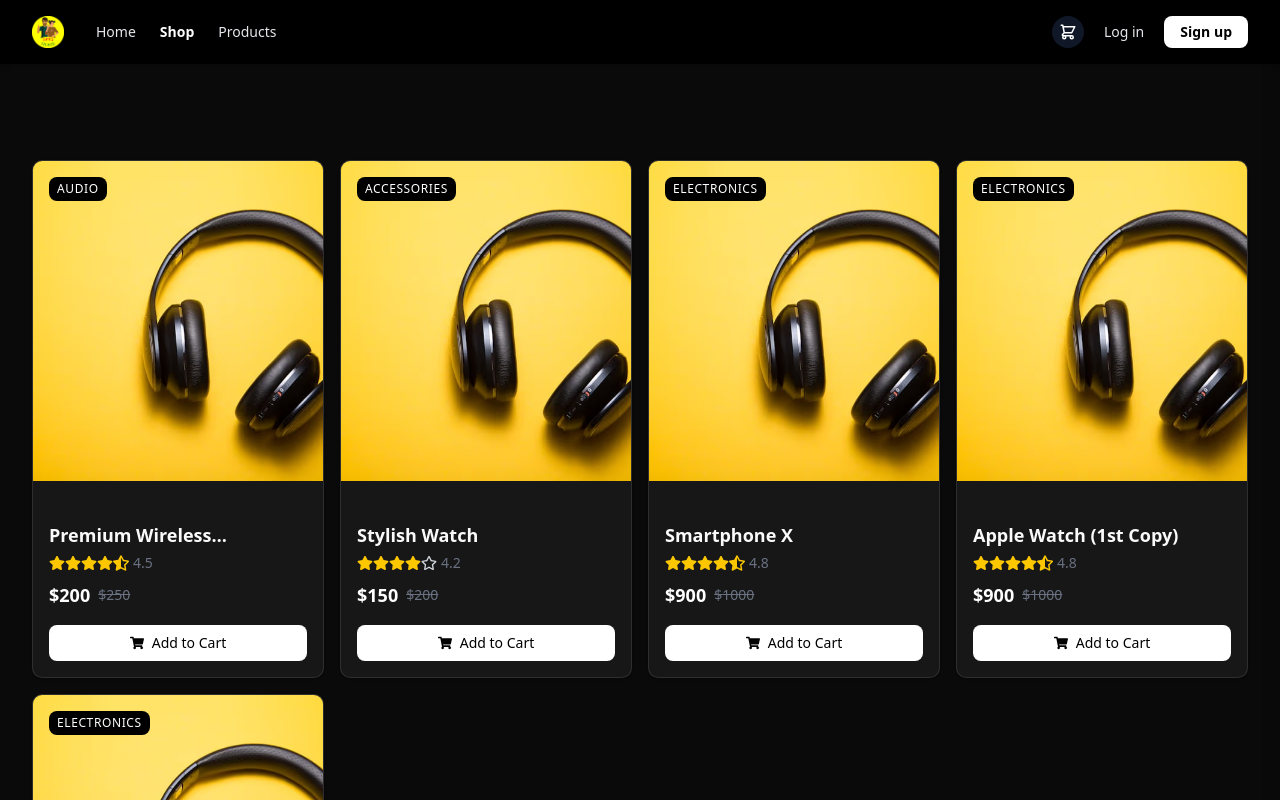
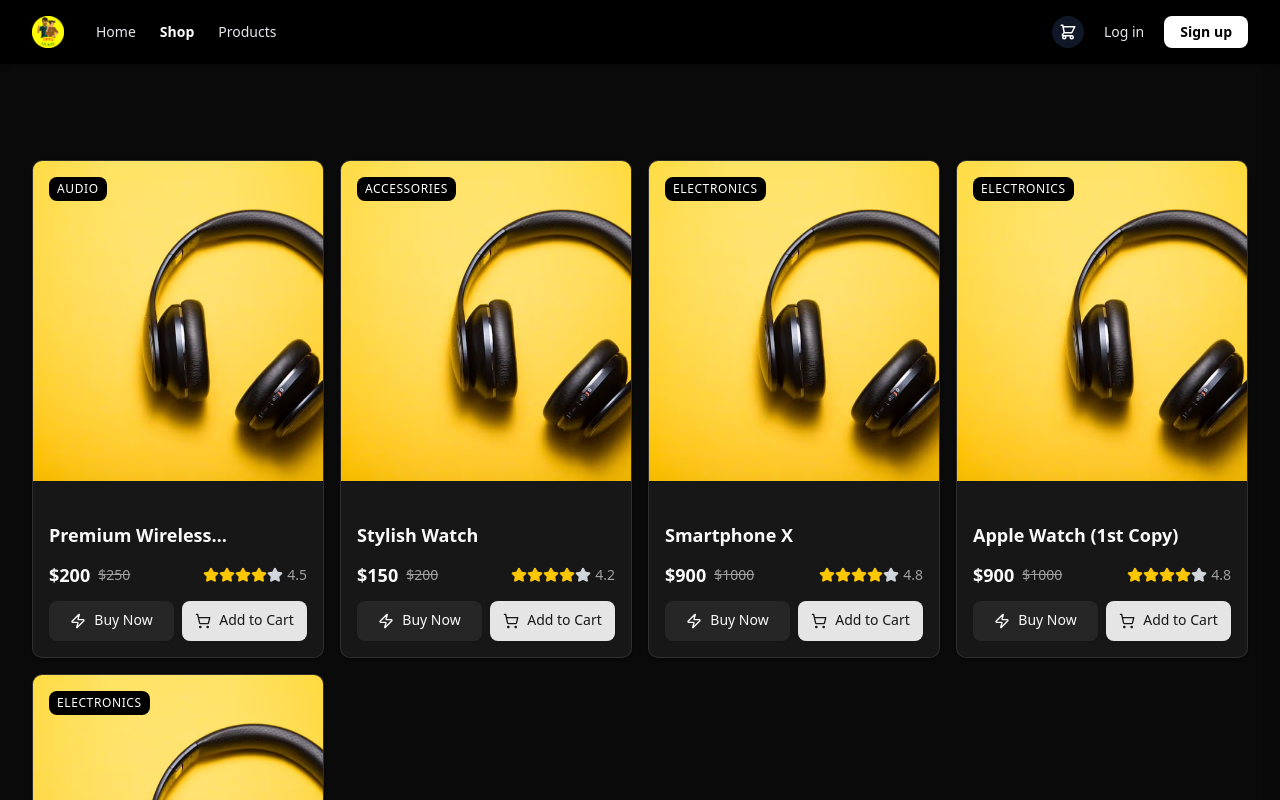
Before and after one commit to MIANSIT/shei-hoise, a Next.js app: page /shop in a window 1280 px wide. Shown: the top 800 px of the page. Built offline with nearby package versions, Linux system fonts and the light colour scheme.

Commit message:
:arrow_up: Update: Add to Cart Button animated and Buy Now button added

```diff
--- a/src/app/components/shop/ProductCard.tsx
+++ b/src/app/components/shop/ProductCard.tsx
@@ -1,13 +1,11 @@
 import Image from "next/image";
 import Link from "next/link";
 import { Card } from "@/components/ui/card";
-import {
-  FaShoppingCart,
-  FaStar,
-  FaRegStar,
-  FaStarHalfAlt,
-} from "react-icons/fa";
-import { SheiLoader } from "../ui/SheiLoader";
+import { Button } from "@/components/ui/button";
+import { Star, ShoppingCart, Zap } from "lucide-react";
+import { motion, AnimatePresence } from "framer-motion";
+import { useState } from "react";
+
 interface ProductCardProps {
   title: string;
   category: string;
@@ -18,7 +16,7 @@ interface ProductCardProps {
   productLink: string;
   discount?: number;
   isLoading?: boolean;
-  onAddToCart: () => void;
+  onAddToCart: () => Promise<void>;
 }
 
 const ProductCard: React.FC<ProductCardProps> = ({
@@ -29,87 +27,153 @@ const ProductCard: React.FC<ProductCardProps> = ({
   rating,
   imageUrl,
   productLink,
-  discount,
   isLoading,
   onAddToCart,
 }) => {
-  // const discountPercentage =
-  //   discount ||
-  //   Math.round(
-  //     (1 - parseFloat(currentPrice) / parseFloat(originalPrice)) * 100
-  //   );
+  const [isAnimating, setIsAnimating] = useState(false);
+  const [animationStage, setAnimationStage] = useState<
+    "initial" | "cartMoving" | "textVisible" | "cartReturning"
+  >("initial");
 
   const renderStars = () => {
     const stars = [];
     const fullStars = Math.floor(rating);
-    const hasHalfStar = rating % 1 >= 0.5;
 
     for (let i = 1; i <= 5; i++) {
-      if (i <= fullStars) {
-        stars.push(<FaStar key={i} className='text-yellow-400' />);
-      } else if (i === fullStars + 1 && hasHalfStar) {
-        stars.push(<FaStarHalfAlt key={i} className='text-yellow-400' />);
-      } else {
-        stars.push(<FaRegStar key={i} className='text-gray-300' />);
-      }
+      stars.push(
+        <Star
+          key={i}
+          className={`w-4 h-4 ${
+            i <= fullStars
+              ? "fill-yellow-400 text-yellow-400"
+              : "fill-gray-300 text-gray-300"
+          }`}
+        />
+      );
     }
     return stars;
   };
 
+  const handleAddToCart = async () => {
+    if (isAnimating) return;
+
+    setIsAnimating(true);
+    setAnimationStage("cartMoving");
+    setTimeout(() => {
+      setAnimationStage("textVisible");
+    }, 400);
+    setTimeout(() => {
+      setAnimationStage("cartReturning");
+    }, 1500);
+    setTimeout(async () => {
+      await onAddToCart();
+      setAnimationStage("initial");
+      setIsAnimating(false);
+    }, 2000);
+  };
+
   return (
-    <Card className='flex flex-col rounded-lg overflow-hidden shadow-sm hover:shadow-md transition-all duration-300 p-0 group'>
-      <div className='relative w-full h-80 overflow-hidden'>
+    <Card className="flex flex-col rounded-lg overflow-hidden shadow-sm hover:shadow-md transition-all duration-300 p-0 group bg-card">
+      <div className="relative w-full h-80 overflow-hidden">
         <Link
           href={productLink}
-          className='flex justify-center items-center w-full h-full'
+          className="flex justify-center items-center w-full h-full"
         >
           <Image
             src={imageUrl}
             alt={title}
             fill
-            className='object-cover transition-transform duration-300 group-hover:scale-110'
-            sizes='(max-width: 640px) 100vw, 300px'
+            className="object-cover transition-transform duration-300 group-hover:scale-110"
+            sizes="(max-width: 640px) 100vw, 300px"
           />
         </Link>
-        <div className='absolute inset-0 flex justify-between items-start p-4'>
-          <span className='text-white text-xs uppercase tracking-wider bg-black bg-opacity-50 px-2 py-1 rounded-md'>
+        <div className="absolute inset-0 flex justify-between items-start p-4">
+          <span className="text-white text-xs uppercase tracking-wider bg-black bg-opacity-50 px-2 py-1 rounded-md">
             {category}
           </span>
-          {/* {discountPercentage > 0 && (
-            <div className='bg-red-600 text-white text-xs font-bold px-2 py-1 rounded-md'>
-              {discountPercentage}% OFF
-            </div>
-          )} */}
         </div>
       </div>
-      <div className='flex flex-col p-4'>
-        <h3 className='font-semibold text-lg mb-1 line-clamp-1'>{title}</h3>
-        <div className='flex items-center mb-2'>
-          <div className='flex text-yellow-400'>{renderStars()}</div>
-          <span className='text-sm text-gray-500 ml-1'>
-            {rating.toFixed(1)}
-          </span>
+      <div className="flex flex-col p-4 gap-3">
+        <h3 className="font-semibold text-lg line-clamp-1">{title}</h3>
+        <div className="flex items-center justify-between">
+          <div className="flex items-center gap-2">
+            <span className="font-bold text-lg">${currentPrice}</span>
+            <span className="text-sm text-muted-foreground line-through">
+              ${originalPrice}
+            </span>
+          </div>
+          <div className="flex items-center">
+            <div className="flex">{renderStars()}</div>
+            <span className="text-sm text-muted-foreground ml-1">
+              {rating.toFixed(1)}
+            </span>
+          </div>
         </div>
-        <div className='flex items-center gap-2 mb-4'>
-          <span className='font-bold text-lg text-white'>${currentPrice}</span>
-          <span className='text-sm text-gray-500 line-through'>
-            ${originalPrice}
-          </span>
+        <div className="grid grid-cols-2 gap-2">
+          <Button asChild variant="secondary" size="lg" className="gap-2">
+            <Link href="/checkout">
+              <Zap className="w-4 h-4" />
+              <span className="relative top-[-1px]">Buy Now</span>
+            </Link>
+          </Button>
+          <Button
+            onClick={handleAddToCart}
+            disabled={isLoading || isAnimating}
+            variant="default"
+            size="lg"
+            className="gap-2 cursor-pointer relative bg-primary hover:bg-primary/90 transition-colors"
+          >
+            <div className="flex items-center justify-center w-full">
+              <AnimatePresence mode="wait">
+                {animationStage === "initial" && (
+                  <motion.div
+                    key="initial-cart"
+                    initial={{ opacity: 1, scale: 1 }}
+                    animate={{ opacity: 1, scale: 1 }}
+                    exit={{ opacity: 0, scale: 0.5 }}
+                    transition={{ duration: 0.2 }}
+                    className="flex items-center gap-2"
+                  >
+                    <ShoppingCart className="w-5 h-5" />
+                    <span className="relative top-[-1px]">Add to Cart</span>
+                  </motion.div>
+                )}
+                {animationStage === "cartMoving" && (
+                  <motion.div
+                    key="moving-cart"
+                    initial={{ x: 0, opacity: 1, scale: 1 }}
+                    animate={{ x: 0, opacity: 0, scale: 1.2 }}
+                    transition={{ duration: 0.4 }}
+                  >
+                    <ShoppingCart className="w-5 h-5" />
+                  </motion.div>
+                )}
+                {animationStage === "textVisible" && (
+                  <motion.div
+                    key="text-visible"
+                    initial={{ opacity: 0, scale: 0.8 }}
+                    animate={{ opacity: 1, scale: 1 }}
+                    exit={{ opacity: 0, scale: 0.8 }}
+                    transition={{ duration: 0.3 }}
+                    className="font-medium"
+                  >
+                    <span className="relative top-[-1px]">Added to Cart</span>
+                  </motion.div>
+                )}
+                {animationStage === "cartReturning" && (
+                  <motion.div
+                    key="returning-cart"
+                    initial={{ x: -20, opacity: 0, scale: 0.8 }}
+                    animate={{ x: 0, opacity: 1, scale: 1 }}
+                    transition={{ duration: 0.4 }}
+                  >
+                    <ShoppingCart className="w-5 h-5" />
+                  </motion.div>
+                )}
+              </AnimatePresence>
+            </div>
+          </Button>
         </div>
-        <button
-          onClick={onAddToCart}
-          disabled={isLoading}
-          className='flex items-center justify-center text-sm gap-2 bg-white text-black py-2 px-4 rounded-md hover:bg-gray-100 transition-colors cursor-pointer disabled:opacity-70 disabled:cursor-not-allowed'
-        >
-          {isLoading ? (
-            <SheiLoader size='sm' loaderColor='black' />
-          ) : (
-            <>
-              <FaShoppingCart className='text-black' />
-              Add to Cart
-            </>
-          )}
-        </button>
       </div>
     </Card>
   );
--- a/src/app/shop/page.tsx
+++ b/src/app/shop/page.tsx
@@ -9,23 +9,27 @@ import { Product } from "@/lib/types/product";
 import { dummyProducts } from "../../lib/store/dummyProducts";
 
 const Shop = () => {
-  const [loadingStates, setLoadingStates] = useState<Record<number, boolean>>({});
+  const [loadingProductId, setLoadingProductId] = useState<number | null>(null);
   const { success } = useSheiNotification();
   const { addToCart } = useCartStore();
 
-  // Convert dummy products to proper Product type
+  const handleAddToCart = async (product: Product) => {
+    setLoadingProductId(product.id);
+    try {
+      await addToCart(product); // Ensure addToCart returns a promise
+      success(`${product.title} added to cart`);
+    } catch (error) {
+      console.error("Error adding to cart:", error);
+    } finally {
+      setLoadingProductId(null);
+    }
+  };
+
   const products: Product[] = dummyProducts.map(product => ({
     ...product,
     currentPrice: parseFloat(product.currentPrice),
     originalPrice: parseFloat(product.originalPrice)
   }));
-
-  const handleAddToCart = async (product: Product) => {
-    setLoadingStates((prev) => ({ ...prev, [product.id]: true }));
-    addToCart(product);
-    success(`${product.title} added to cart`);
-    setLoadingStates((prev) => ({ ...prev, [product.id]: false }));
-  };
 
   return (
     <>
@@ -46,7 +50,7 @@ const Shop = () => {
               productLink={`/products/${product.id}`}
               discount={product.discount}
               onAddToCart={() => handleAddToCart(product)}
-              isLoading={loadingStates[product.id] || false}
+              isLoading={loadingProductId === product.id}
             />
           ))}
         </div>
--- a/src/components/ui/button.tsx
+++ b/src/components/ui/button.tsx
@@ -11,6 +11,8 @@ const buttonVariants = cva(
       variant: {
         default:
           "bg-primary text-primary-foreground shadow-xs hover:bg-primary/90",
+          greenish:
+          "bg-chart-2 text-white shadow-xs hover:bg-chart-2/90 focus-visible:ring-chart-2/20 dark:focus-visible:ring-chart-2/40 dark:bg-chart-2/60",
         destructive:
           "bg-destructive text-white shadow-xs hover:bg-destructive/90 focus-visible:ring-destructive/20 dark:focus-visible:ring-destructive/40 dark:bg-destructive/60",
         outline:
--- a/src/lib/store/cartStore.ts
+++ b/src/lib/store/cartStore.ts
@@ -7,7 +7,8 @@ const useCartStore = create<CartState>()(
     (set, get) => ({
       cart: [],
 
-      addToCart: (product) =>
+      addToCart: (product) => {
+        return new Promise<void>((resolve) => {
           set((state) => {
             const existing = state.cart.find((item) => item.id === product.id);
             if (existing) {
@@ -22,7 +23,10 @@ const useCartStore = create<CartState>()(
             return {
               cart: [...state.cart, { ...product, quantity: 1 }],
             };
-        }),
+          });
+          resolve();
+        });
+      },
 
       removeItem: (id) =>
         set((state) => ({
```
Lines whose indentation alone changed are shown as unchanged.
